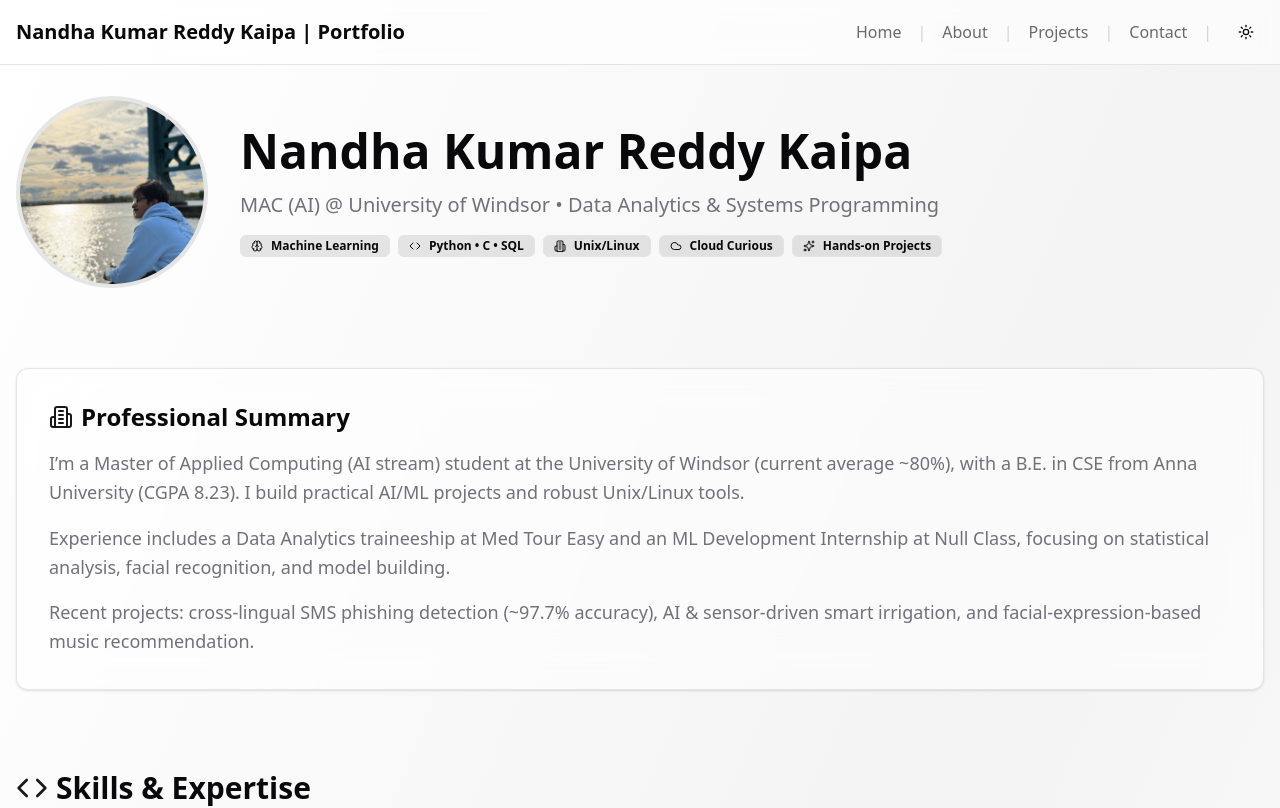
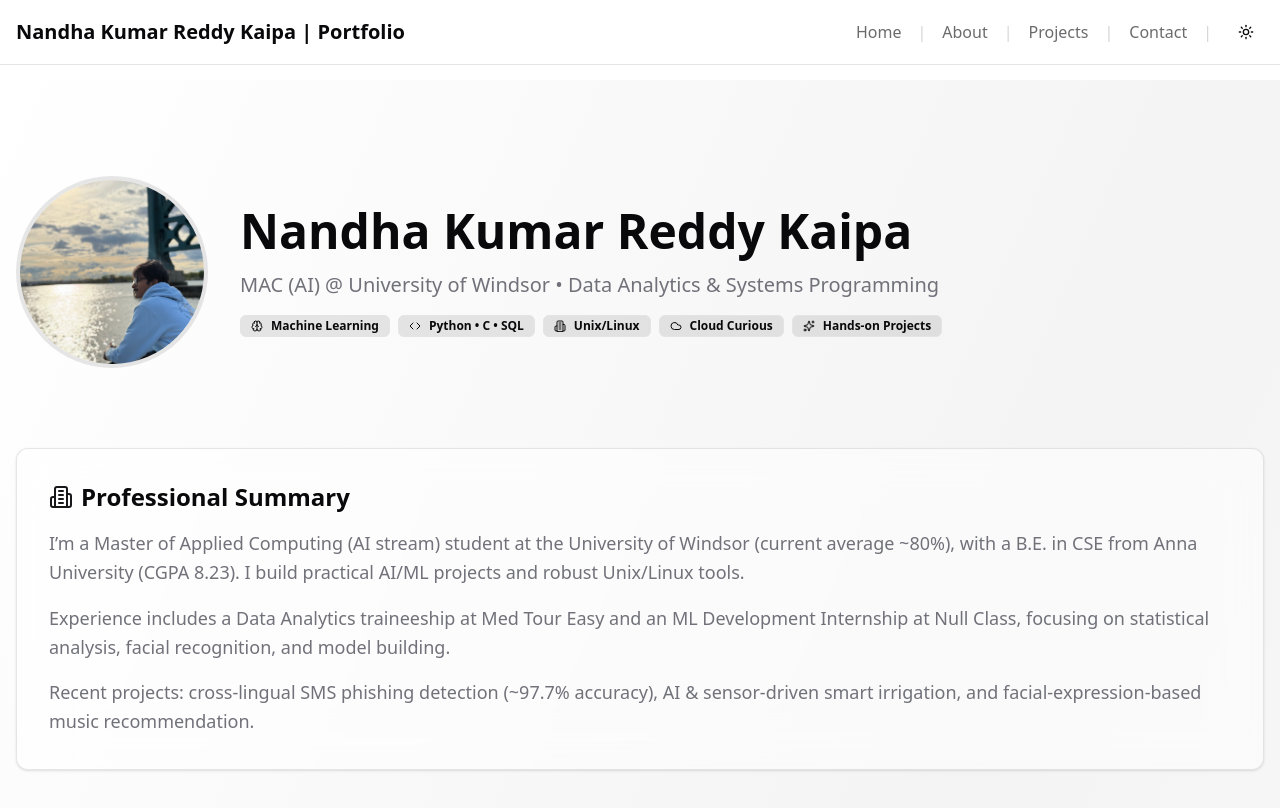
Before and after one commit to Nandha2002/Portfolio, a Next.js app: page /about in a window 1280 px wide. Shown: the top 808 px of the page. Built offline with nearby package versions, Linux system fonts and the light colour scheme; no server answers.

Commit message:
Update layout.tsx

```diff
--- a/src/app/layout.tsx
+++ b/src/app/layout.tsx
@@ -47,7 +47,7 @@
       <body>
         {/* 👇 bring your navbar back */}
         < Navbar />
-        <main className="min-h-[70vh]">{children}</main>
+        <main className="min-h-[70vh] pt-20">{children}</main>
         {/* 👇 and your footer */}
         <Footer />
       </body>
```
